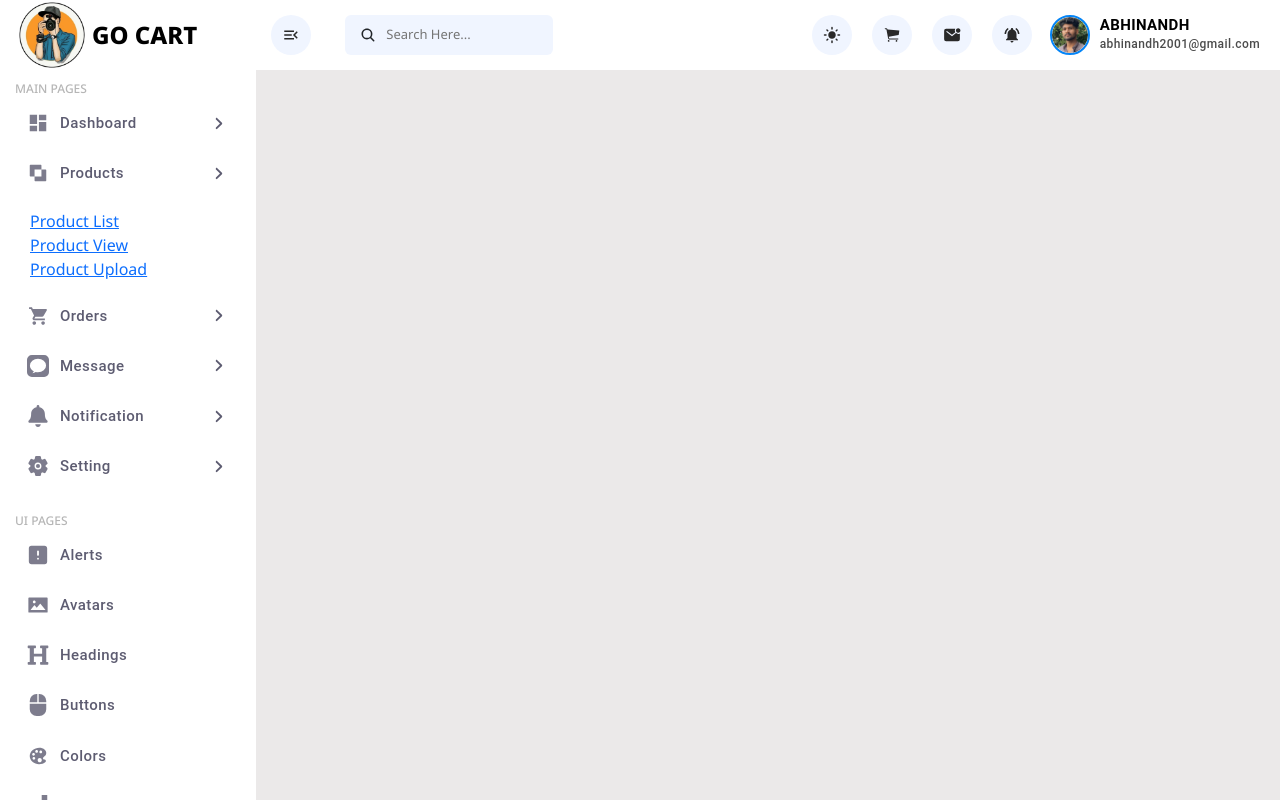
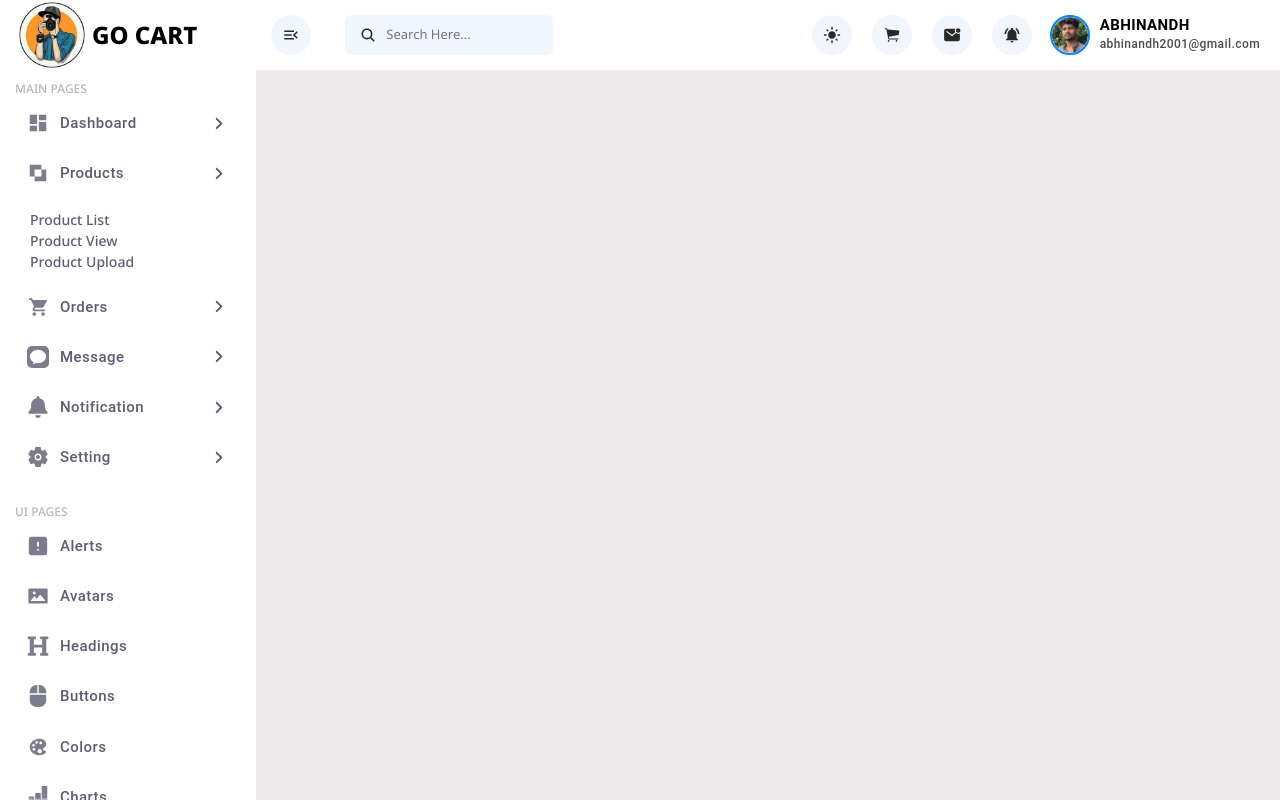
Before and after one commit to Abhinandh-C/admin-pannel-frontend, a React (Vite) app: page / in a window 1280 px wide. Built offline with nearby package versions, Linux system fonts and the light colour scheme.

Commit message:
styles added to the list in the submenu and the sidebar

```diff
--- a/src/App.css
+++ b/src/App.css
@@ -167,9 +167,14 @@ font-weight: 600 !important;
 }
 
 .main .sidebar-Wrapper{width: 20%; flex: 0 0 20%; transition: all 0.3 ease-in-out;}
-.main .sidebar-Wrapper .sidebar{width: 20%; height: 100vh; position: fixed;top: 70px;left: 0px;
-    background: #fff;
+.main .sidebar-Wrapper .sidebar{width: 20%; height: 100vh; max-height:calc(100%-70px); position: fixed;top: 70px;left: 0px;
+    background: #fff; overflow-y: scroll;overflow-x: hidden; padding-bottom: 60px;
 }
+
+.sidebar::-webkit-scrollbar{width: 2px !important;}
+.sidebar::-webkit-scrollbar-thumb{background: transparent !important;}
+.sidebar-Wrapper:hover .sidebar::-webkit-scrollbar{background: #0858f7 !important;}
+
 .sidebar ul{
     margin-bottom: 0%; padding: 10px 15px !important;
 }
@@ -183,3 +188,8 @@ font-weight: 600 !important;
 }
 
 .arrow{margin-left: auto; display: flex;align-items: center;justify-content: center;width: 25px;height: 25px;}
+
+.submenu li{width: 100%; list-style: none;}
+.submenu li a{color: #5e5d72 !important; text-decoration: none; display: block; padding: 5 px 0px; font-size: 14px; font-weight: 500; transition: all 0.3s;}
+.submenu{padding: 0px 45px;}
+.submenu li a:hover{color:#0858f7 !important;}
```
